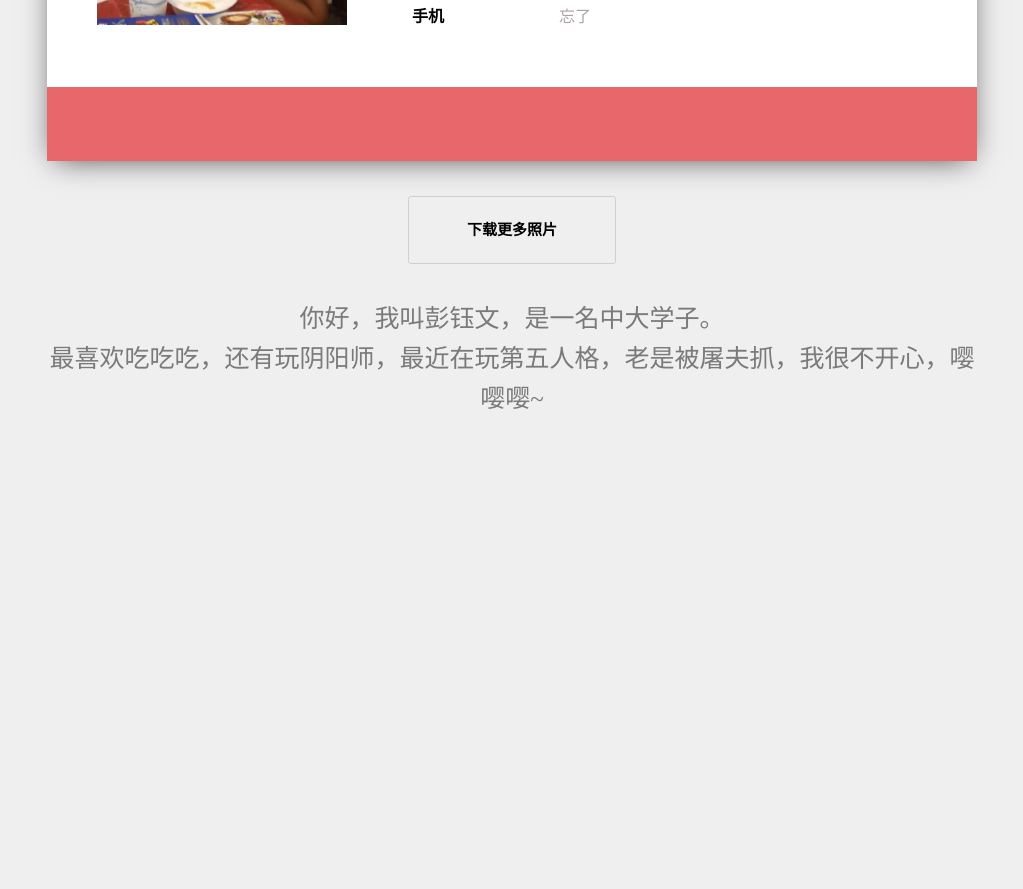
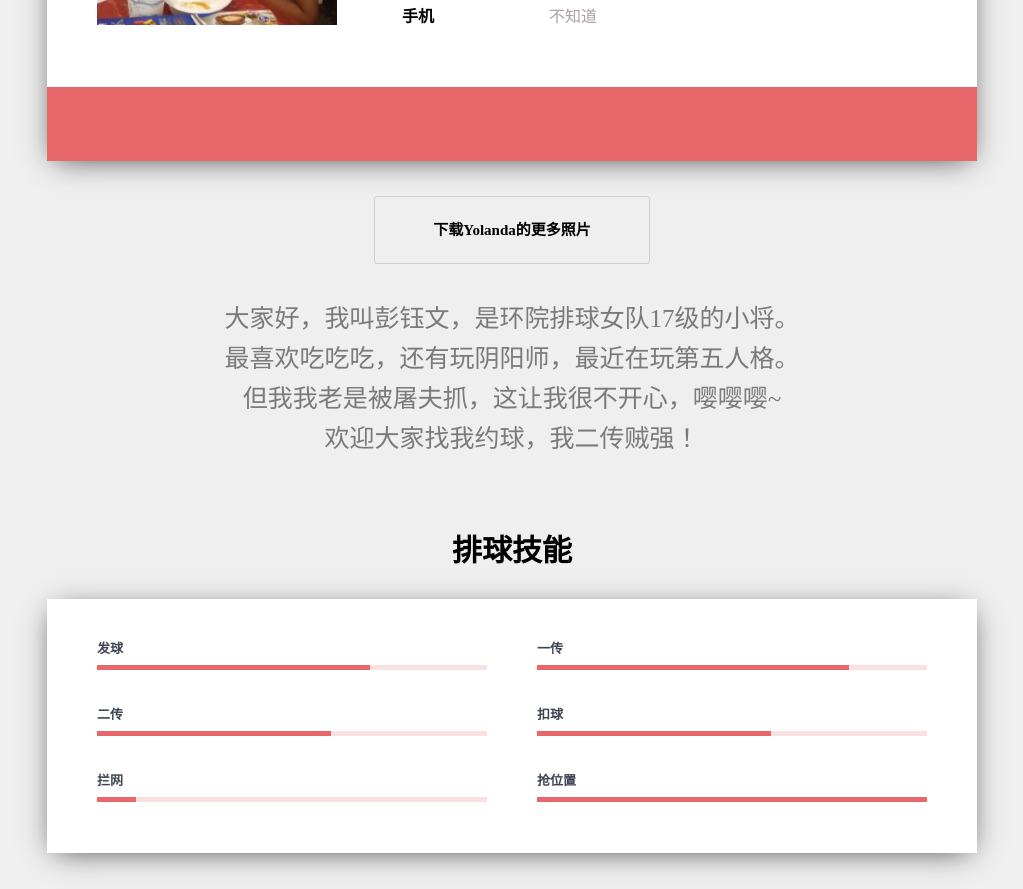
Before and after one commit to xuanzebin/volleyball1, a plain HTML site: page index.html in a window 1280 px wide. Shown: the part 545-1434 px from the top of the page, without its empty margins (128-1151 px from the left). Before the commit the page ends 964 px from the top, so only its background shows below. Drawn offline with Linux system fonts and the light colour scheme.

Commit message:
第二次提交

```diff
--- a/index.html
+++ b/index.html
@@ -1,7 +1,7 @@
 <!DOCTYPE html>
 <html>
     <head>
-        <title>Yolanda的个人介绍</title>
+        <title>队员Yolanda的介绍</title>
         <link rel="stylesheet" href="./style.css">
         <script src="//at.alicdn.com/t/font_8d5l8fzk5b87iudi.js"></script>
         <style type="text/css">
@@ -17,7 +17,7 @@
         <div class="topNavBar">
             <div class="topNavBar-inner clearfix">
                 <a href="#" alt="logo" class="logo">
-                        <span class="rs">RS</span><span class="card">card</span>
+                        <span class="rs">SESE</span><span class="card">Volleyball</span>
                     </a>
                     <nav>
                         <ul class="clearfix">
@@ -39,7 +39,7 @@
             <div class="userCard" >
                 <div class="pictureAndText clearfix">
                     <div class="picture">
-                        <img src="./img/Yolanda.jpg" width=250px; height=345; alt="头像">
+                        <img src="./img/Yolanda.jpg" width=240px; height=345; alt="头像">
                     </div>
                     <div class="text">
                         <span class="welcome">
@@ -47,7 +47,7 @@
                             <span class="triangle"></span>
                         </span>
                         <h1>彭钰文</h1>
-                        <h2>环院17级吃货</h2>
+                        <h2>号称可以拦网的17级吃货</h2>
                         <hr>
                         <dl>
                             <dt>年龄</dt>
@@ -57,32 +57,32 @@
                             <dt>邮箱</dt>
                             <dd>不清楚</dd>
                             <dt>手机</dt>
-                            <dd>忘了</dd>
+                            <dd>不知道</dd>
                         </dl>
                     </div>
                 </div>
                 <footer class="media">
-                    <a href="#">
+                    <a href="./volleyball.pdf"  target="_blank" download>
                         <svg class="icon" aria-hidden="true">
                             <use xlink:href="#icon-weibo"></use>
                         </svg>
                     </a>
-                    <a href="#">
+                    <a href="./volleyball.pdf"  target="_blank" download>
                         <svg class="icon" aria-hidden="true">
                             <use xlink:href="#icon-twitter"></use>
                         </svg>
                     </a>
-                    <a href="#">
+                    <a href="./volleyball.pdf"  target="_blank" download>
                         <svg class="icon" aria-hidden="true">
                             <use xlink:href="#icon-qq"></use>
                         </svg>
                     </a>
-                    <a href="#">
+                    <a href="./volleyball.pdf" target="_blank" download>
                         <svg class="icon" aria-hidden="true">
                             <use xlink:href="#icon-weixin"></use>
                         </svg>
                     </a>
-                    <a href="#">
+                    <a href="./volleyball.pdf" target="_blank" download>
                         <svg class="icon" aria-hidden="true">
                             <use xlink:href="#icon-github"></use>
                         </svg>
@@ -90,9 +90,52 @@
                 </footer>
             </div>
             <p class="downloadResumeWrapper">
-                <a href="./臭大佬.jpg" class="downloadResume" target="_blank" download>下载更多照片</a>
+                <a href="./臭大佬.jpg" class="downloadResume" target="_blank" download>下载Yolanda的更多照片</a>
             </p>
-            <p class="selfIntroduce">你好，我叫彭钰文，是一名中大学子。<br>最喜欢吃吃吃，还有玩阴阳师，最近在玩第五人格，老是被屠夫抓，我很不开心，嘤嘤嘤~</p>
+            <p class="selfIntroduce">大家好，我叫彭钰文，是环院排球女队17级的小将。<br>最喜欢吃吃吃，还有玩阴阳师，最近在玩第五人格。<br>但我我老是被屠夫抓，这让我很不开心，嘤嘤嘤~<br>欢迎大家找我约球，我二传贼强！</p>
         </main>
+        <section class="skills">
+            <h2>排球技能</h2>
+            <ol class="clearfix">
+              <li> <h3>发球</h3>
+                  <div class="progressBar">
+                      <div class="progress" style="width:70%;">
+                      </div>
+                  </div>
+              </li>
+              <li><h3>一传</h3>
+                <div class="progressBar">
+                        <div class="progress" style="width:80%;">
+                        </div>
+                </div>
+              </li>
+              <li><h3>二传</h3>
+                <div class="progressBar">
+                        <div class="progress" style="width:60%;">
+                        </div>
+                </div>
+              </li>
+              <li><h3>扣球</h3>
+                <div class="progressBar">
+                        <div class="progress" style="width:60%;">
+                        </div>
+                </div>
+              </li>
+              <li><h3>拦网</h3>
+                <div class="progressBar">
+                        <div class="progress" style="width:10%;">
+                        </div>
+                </div>
+              </li>
+              <li><h3>抢位置</h3>
+                <div class="progressBar">
+                        <div class="progress" style="width:100%;">
+                        </div>
+                </div>
+              </li>
+            </ol>
+        </section>
+        <br>
+        <br>
     </body>
 </html>
--- a/style.css
+++ b/style.css
@@ -9,6 +9,11 @@ a{
 }
 *{
     margin:0;padding:0;
+}
+
+ul,ol {
+    text-decoration: none;
+    list-style:none;
 }
 .topNavBar .logo .rs{
     font-size:32px;
@@ -190,3 +195,40 @@ main .selfIntroduce {
     font-family:华文行楷;
     color:#7A7A7A;
 }
+section.skills {
+    max-width:930px;
+    margin-left:auto;
+    margin-right:auto;
+}
+section.skills h3 {
+    font-size:13px;
+    color:#3F4653;
+    margin-bottom:8px;
+}
+section.skills h2 {
+    text-align: center;
+    margin-top:67px;
+    margin-bottom:29px;
+    font-size:30px;
+}
+section.skills>ol li {
+    float:left;
+    width:47%;
+    padding-bottom:34px;
+}
+section.skills>ol li:nth-child(even) {
+    float:right;
+}
+section.skills ol li .progressBar{
+    height:5px;
+    background: #FAE1E1;
+}
+section.skills ol li .progress {
+    height:100%;
+    background: #E8676B;
+}
+section.skills ol {
+    padding:39px 50px 17px 50px;
+    background:white;
+    box-shadow: 0px 5px 29px -8px rgba(0,0,0,0.75);
+}
```
Also changed, not shown: img/Yolanda1.jpg (added), 3 other files.
